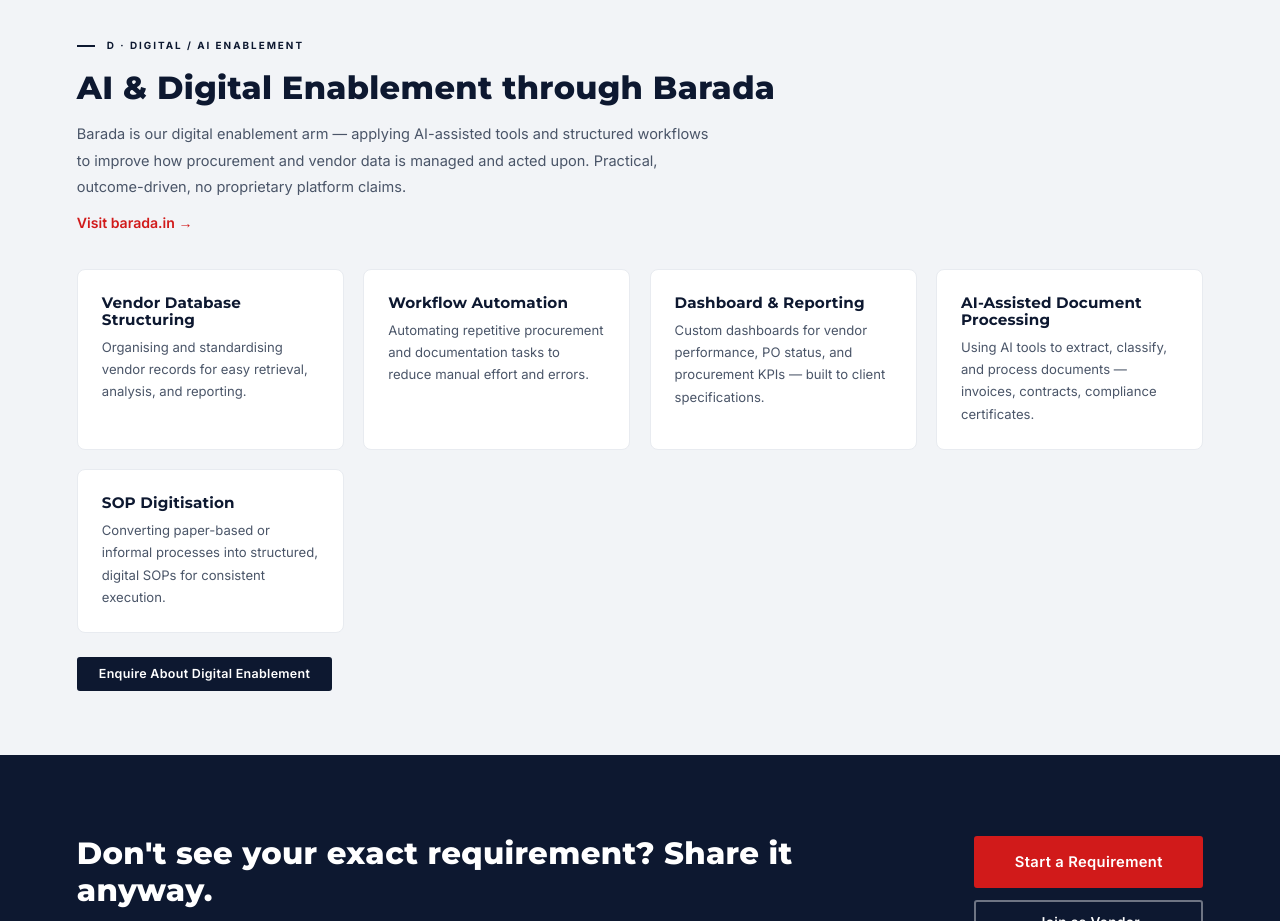
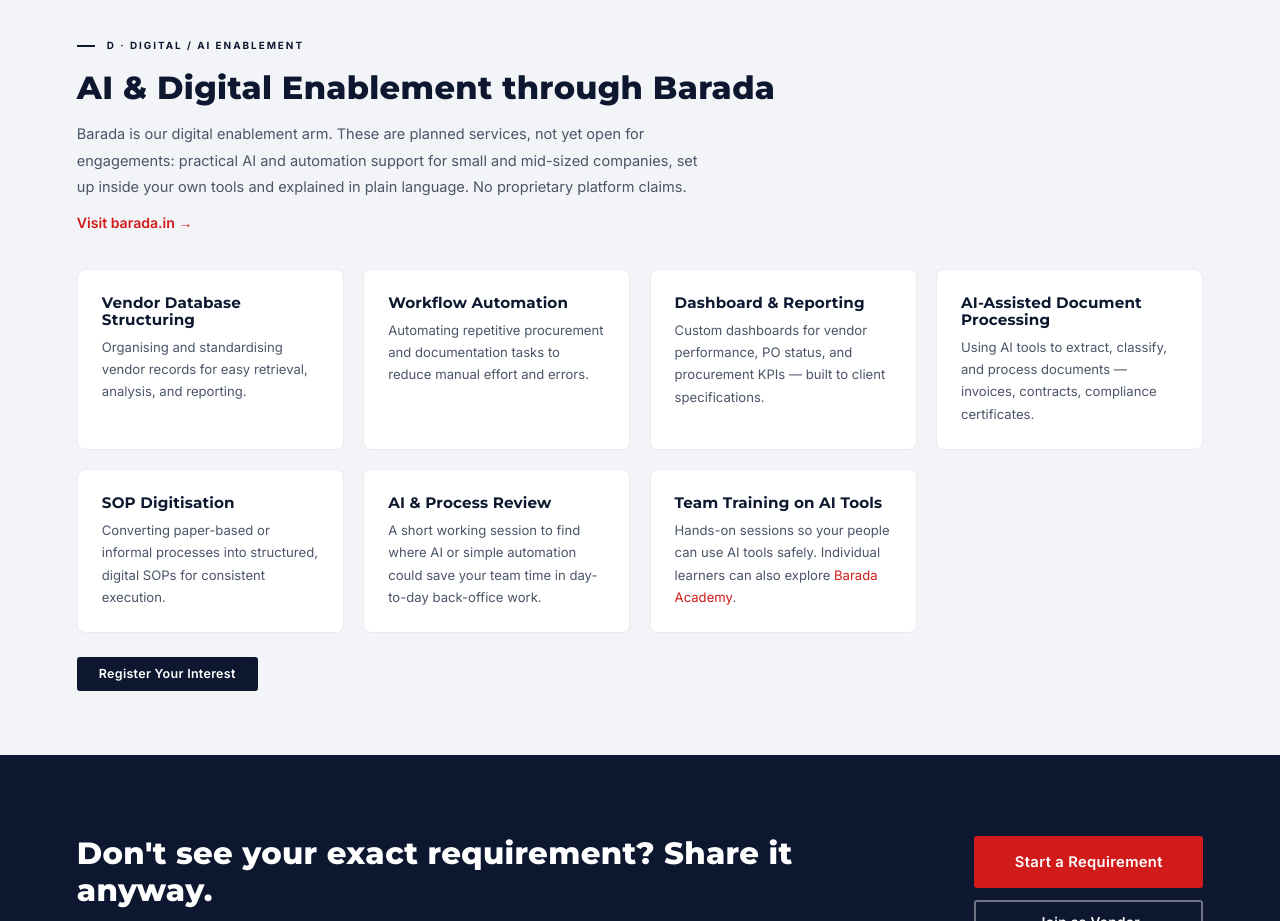
Before and after one commit to baradaindofficial/partnerschaft, a website: page services.html in a window 1280 px wide. Shown: the part 5880-6801 px from the top of the page. Drawn offline with Linux system fonts and the light colour scheme.

Commit message:
Services: mark Digital/AI Enablement as planned, add AI review and team training cards
Digital/AI Enablement section: states the services are planned and not yet open, adds AI & Process Review and Team Training cards, and changes the button to Register Your Interest. No pricing or new promises.

```diff
--- a/services.html
+++ b/services.html
@@ -1680,7 +1680,7 @@ footer {
   <div style="max-width:var(--max-w);margin-inline:auto">
     <div class="eyebrow">D · DIGITAL / AI ENABLEMENT</div>
     <h2 id="digital-svc-heading" style="font-family:Montserrat,sans-serif;font-size:clamp(1.6rem,3vw,2rem);color:var(--navy);margin:.5rem 0 1rem;">AI &amp; Digital Enablement through Barada</h2>
-    <p style="color:var(--gray-600);font-size:.91rem;line-height:1.8;max-width:640px;margin-bottom:.5rem;">Barada is our digital enablement arm — applying AI-assisted tools and structured workflows to improve how procurement and vendor data is managed and acted upon. Practical, outcome-driven, no proprietary platform claims.</p>
+    <p style="color:var(--gray-600);font-size:.91rem;line-height:1.8;max-width:640px;margin-bottom:.5rem;">Barada is our digital enablement arm. These are planned services, not yet open for engagements: practical AI and automation support for small and mid-sized companies, set up inside your own tools and explained in plain language. No proprietary platform claims.</p>
     <p style="margin-bottom:2rem;"><a href="https://barada.in" target="_blank" rel="noopener" style="color:var(--red);font-size:.88rem;font-weight:600;">Visit barada.in →</a></p>
     <div style="display:grid;grid-template-columns:repeat(auto-fill,minmax(260px,1fr));gap:1.2rem">
       <div style="background:#fff;border:1px solid var(--gray-100);border-radius:8px;padding:1.5rem">
@@ -1701,11 +1701,11 @@ footer {
       </div>
       <div style="background:#fff;border:1px solid var(--gray-100);border-radius:8px;padding:1.5rem">
         <h3 style="font-family:Montserrat,sans-serif;font-size:.95rem;font-weight:700;color:var(--navy);margin-bottom:.5rem">SOP Digitisation</h3>
-        <p style="color:var(--gray-600);font-size:.82rem;line-height:1.7">Converting paper-based or informal processes into structured, digital SOPs for consistent execution.</p>
+        <p style="color:var(--gray-600);font-size:.82rem;line-height:1.7">Converting paper-based or informal processes into structured, digital SOPs for consistent execution.</p></div><div style="background:#fff;border:1px solid var(--gray-100);border-radius:8px;padding:1.5rem"><h3 style="font-family:Montserrat,sans-serif;font-size:.95rem;font-weight:700;color:var(--navy);margin-bottom:.5rem">AI &amp; Process Review</h3><p style="color:var(--gray-600);font-size:.82rem;line-height:1.7">A short working session to find where AI or simple automation could save your team time in day-to-day back-office work.</p></div><div style="background:#fff;border:1px solid var(--gray-100);border-radius:8px;padding:1.5rem"><h3 style="font-family:Montserrat,sans-serif;font-size:.95rem;font-weight:700;color:var(--navy);margin-bottom:.5rem">Team Training on AI Tools</h3><p style="color:var(--gray-600);font-size:.82rem;line-height:1.7">Hands-on sessions so your people can use AI tools safely. Individual learners can also explore <a href="https://barada.in/academy" style="color:var(--red)">Barada Academy</a>.</p>
       </div>
     </div>
     <div style="margin-top:1.5rem">
-      <a href="/contact?service=digital" class="btn btn-primary btn-sm">Enquire About Digital Enablement</a>
+      <a href="/contact?service=digital" class="btn btn-primary btn-sm">Register Your Interest</a>
     </div>
   </div>
 </section>
```
